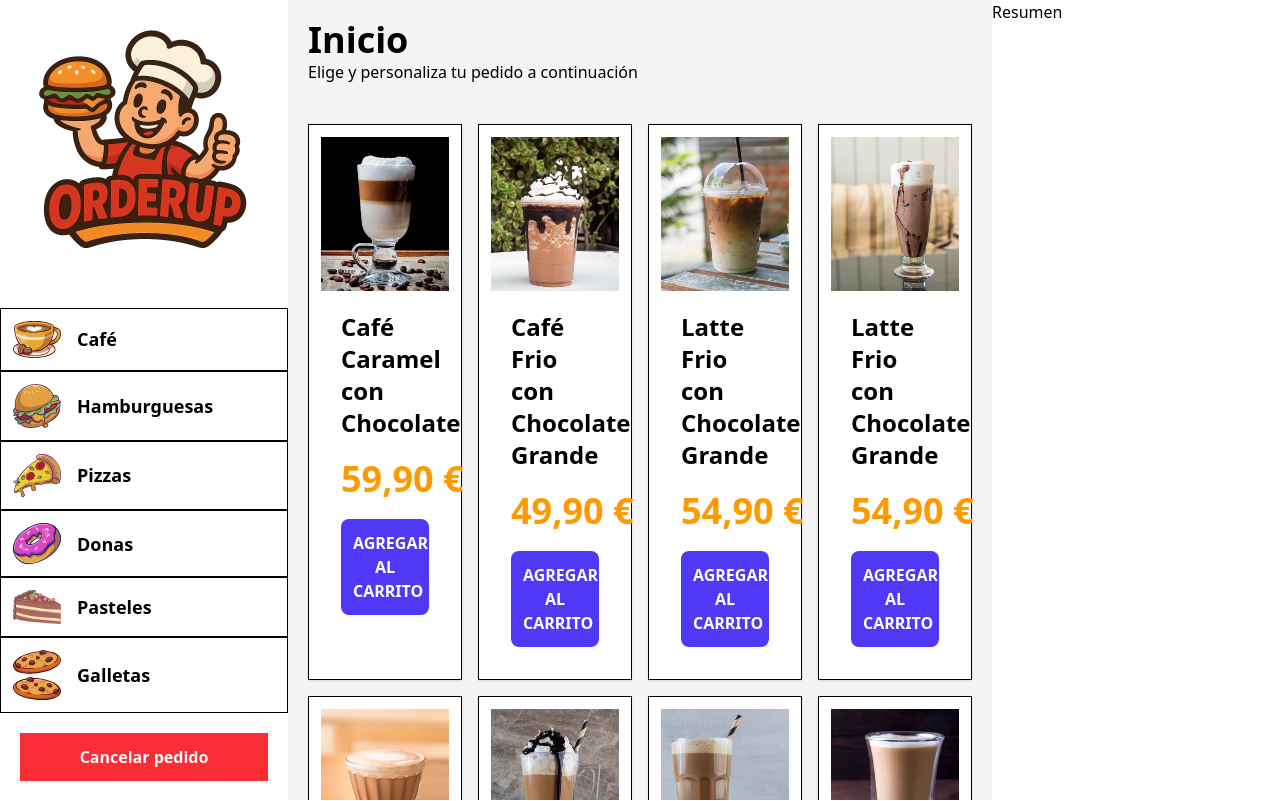
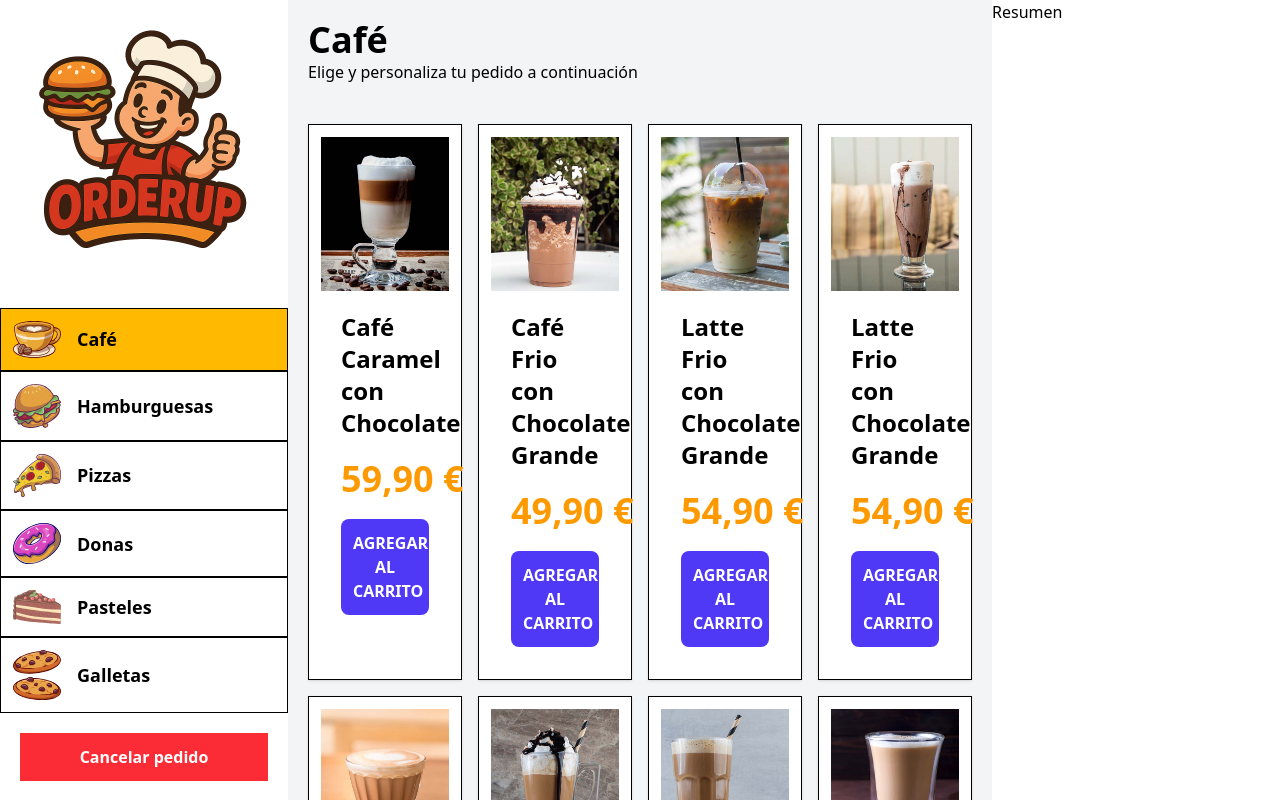
Before and after one commit to mangelgl/orderup-front, a React (Vite) app: page / in a window 1280 px wide. Built offline with nearby package versions, Linux system fonts and the light colour scheme.

Commit message:
useContext to handle app state(categorias,productos)

```diff
--- a/package.json
+++ b/package.json
@@ -25,6 +25,7 @@
     "eslint-plugin-react-hooks": "^5.2.0",
     "eslint-plugin-react-refresh": "^0.4.20",
     "globals": "^16.4.0",
+    "prop-types": "^15.8.1",
     "vite": "^7.1.6"
   }
 }
--- a/src/components/Categoria.jsx
+++ b/src/components/Categoria.jsx
@@ -1,13 +1,25 @@
+import { useRestaurante } from '../hooks/useRestaurante';
+
 export default function Categoria({ categoria }) {
+	const { handleClickCategoria, categoriaActual } = useRestaurante();
 	const { icono, id, nombre } = categoria;
+	const resaltarCategoriaActual = () =>
+		categoriaActual.id === id ? 'bg-amber-400' : 'bg-white';
 	return (
-		<div className="flex items-center gap-4 border w-full p-3 hover:bg-amber-400 cursor-pointer">
-			<img
-				src={`/img/icono_${icono}.svg`}
-				alt="Icono categoria"
-				className="w-12"
-			/>
-			<p className="text-lg font-bold truncate">{nombre}</p>
+		<div className={resaltarCategoriaActual()}>
+			<button
+				type="button"
+				onClick={() => handleClickCategoria(id)}
+				className="flex items-center gap-4 border w-full p-3 hover:bg-amber-400 cursor-pointer">
+				<img
+					src={`/img/icono_${icono}.svg`}
+					alt="Icono categoria"
+					className="w-12"
+				/>
+				<span className="text-lg font-bold truncate cursor-pointer">
+					{nombre}
+				</span>
+			</button>
 		</div>
 	);
 }
--- a/src/components/Sidebar.jsx
+++ b/src/components/Sidebar.jsx
@@ -1,7 +1,8 @@
-import { categorias } from '../data/categorias';
+import { useRestaurante } from '../hooks/useRestaurante';
 import Categoria from './Categoria';
 
 export default function Sidebar() {
+	const { categorias } = useRestaurante();
 	return (
 		<aside className="md:w-72">
 			<div className="p-4">
--- /dev/null
+++ b/src/context/RestauranteProvider.jsx
@@ -0,0 +1,29 @@
+import PropTypes from 'prop-types';
+import { createContext, useState, useMemo } from 'react';
+import { categorias as categoriasData } from '../data/categorias';
+
+export const RestauranteContex = createContext();
+
+export const RestauranteProvider = ({ children }) => {
+	const [categorias, setCategorias] = useState(categoriasData);
+	const [categoriaActual, setCategoriaActual] = useState(categorias[0]);
+
+	const handleClickCategoria = (id) => {
+		const categoria = categorias.filter((categoria) => categoria.id === id)[0];
+		setCategoriaActual(categoria);
+	};
+
+	return (
+		<RestauranteContex
+			value={useMemo(
+				() => ({ categorias, categoriaActual, handleClickCategoria }),
+				[categorias, categoriaActual, handleClickCategoria]
+			)}>
+			{children}
+		</RestauranteContex>
+	);
+};
+
+RestauranteProvider.propTypes = {
+	children: PropTypes.node,
+};
--- /dev/null
+++ b/src/hooks/useRestaurante.js
@@ -0,0 +1,6 @@
+import { useContext } from 'react';
+import { RestauranteContex } from '../context/RestauranteProvider';
+
+export const useRestaurante = () => {
+	return useContext(RestauranteContex);
+};
--- a/src/main.jsx
+++ b/src/main.jsx
@@ -2,10 +2,13 @@ import { StrictMode } from 'react';
 import { createRoot } from 'react-dom/client';
 import './index.css';
 import { RouterProvider } from 'react-router-dom';
+import { RestauranteProvider } from './context/RestauranteProvider';
 import router from './router';
 
 createRoot(document.getElementById('root')).render(
 	<StrictMode>
-		<RouterProvider router={router} />
+		<RestauranteProvider>
+			<RouterProvider router={router} />
+		</RestauranteProvider>
 	</StrictMode>
 );
--- a/src/views/Inicio.jsx
+++ b/src/views/Inicio.jsx
@@ -1,11 +1,17 @@
 import Producto from '../components/Producto';
-import { productos } from '../data/productos';
+import { productos as productosData } from '../data/productos';
+import { useRestaurante } from '../hooks/useRestaurante';
 
 export default function Inicio() {
-	console.log(productos);
+	const { categorias, categoriaActual } = useRestaurante();
+
+	const productos = productosData.filter(
+		(producto) => producto.categoria_id === categoriaActual.id
+	);
+
 	return (
 		<>
-			<h1 className="text-4xl font-black">Inicio</h1>
+			<h1 className="text-4xl font-black">{categoriaActual.nombre}</h1>
 			<p>Elige y personaliza tu pedido a continuación</p>
 
 			<div className="grid gap-4 grid-cols-1 md:grid-cols-2 xl:grid-cols-4 mt-10">
```
Also changed, not shown: 1 other file (tests, documents, lock files or other folders).
